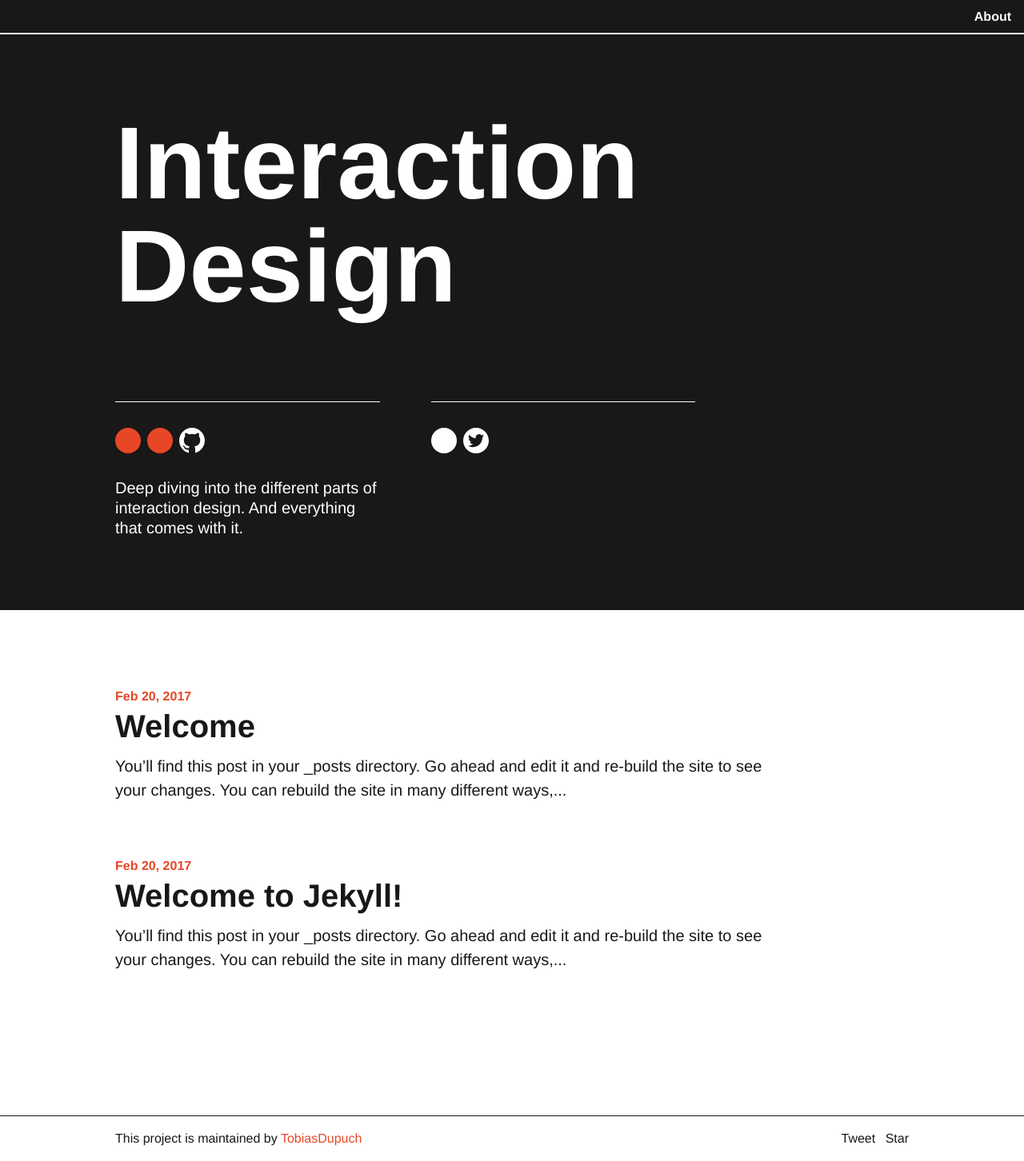
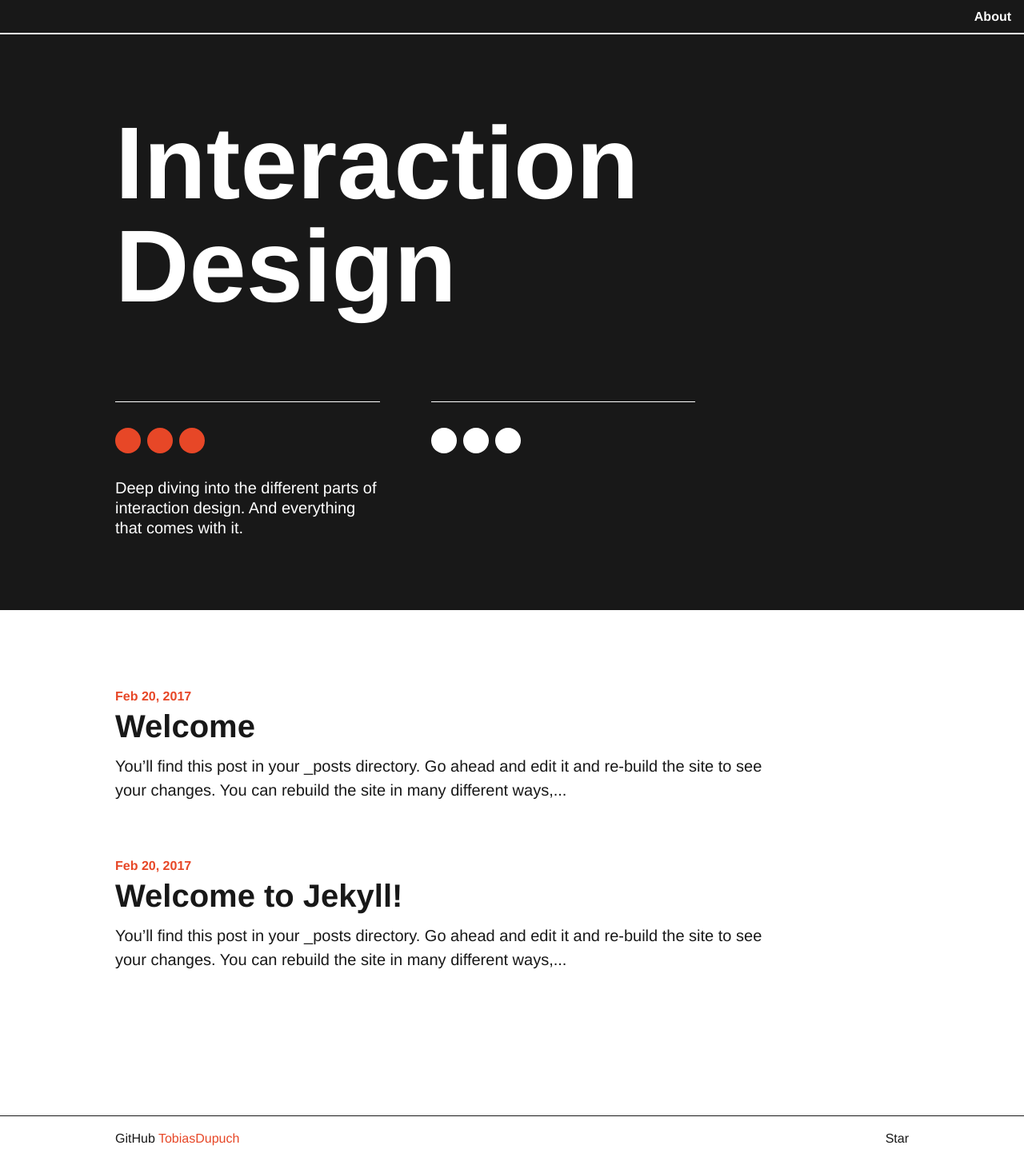
Before and after one commit to TobiasDupuch/interactiondesign, a Jekyll site: the page built from index.md, in a window 1280 px wide. Shown: the whole page at 80% size. Built offline with Jekyll 4.4.1, drawn with Linux system fonts in a browser that asks for light colours; comment, search, counter and statistics services are not loaded.

Commit message:
deleting twitter stuff and footer editing

```diff
--- a/_includes/footer.html
+++ b/_includes/footer.html
@@ -1,10 +1,8 @@
 <div class="border-top-thin clearfix mt-2 mt-lg-4">
   <div class="container mx-auto px-2">
-    <p class="col-8 sm-width-full left py-2 mb-0">This project is maintained by <a class="text-accent" href="https://github.com/{{ site.github_username }}">{{ site.github_username }}</a></p>
+    <p class="col-8 sm-width-full left py-2 mb-0">GitHub <a class="text-accent" href="https://github.com/{{ site.github_username }}">{{ site.github_username }}</a></p>
     <ul class="list-reset right clearfix sm-width-full py-2 mb-2 mb-lg-0">
-      <li class="inline-block mr-1">
-        <a href="https://twitter.com/share" class="twitter-share-button" data-hashtags="{{ site.title }}">Tweet</a> <script>!function(d,s,id){var js,fjs=d.getElementsByTagName(s)[0],p=/^http:/.test(d.location)?'http':'https';if(!d.getElementById(id)){js=d.createElement(s);js.id=id;js.src=p+'://platform.twitter.com/widgets.js';fjs.parentNode.insertBefore(js,fjs);}}(document, 'script', 'twitter-wjs');</script>
-      </li>
+
       <li class="inline-block">
         <a class="github-button" href="https://github.com/{{ site.github_username }}/{{ site.github_repo }}" data-icon="octicon-star" data-count-href="{{ site.github_username }}/{{ github_repo }}/stargazers" data-count-api="/repos/{{ site.github_username }}/{{ github_repo }}#stargazers_count" data-count-aria-label="# stargazers on GitHub" aria-label="Star {{ site.github_username }}/{{ github_repo }} on GitHub">Star</a>
       </li>
--- a/_layouts/home.html
+++ b/_layouts/home.html
@@ -34,7 +34,7 @@
                   {% include dot-accent.html %}
                 </div>
                 <div class="inline-block mt-3">
-                  {% include github.html %}
+                  {% include dot-accent.html %}
                 </div>
               </div>
               <!-- Set site description in config.yml -->
@@ -45,8 +45,11 @@
                 <div class="inline-block mt-3 mr-1">
                   {% include dot.html %}
                 </div>
+                <div class="inline-block mt-3 mr-1">
+                  {% include dot.html %}
+                </div>
                 <div class="inline-block mt-3">
-                  {% include {{ site.social_link | default: "twitter" }}.html %}
+                  {% include dot.html %}
                 </div>
             </div>
           </div>
```
